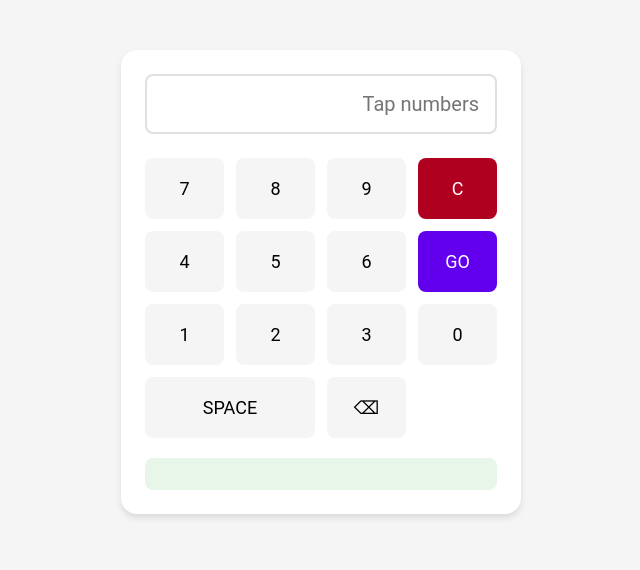
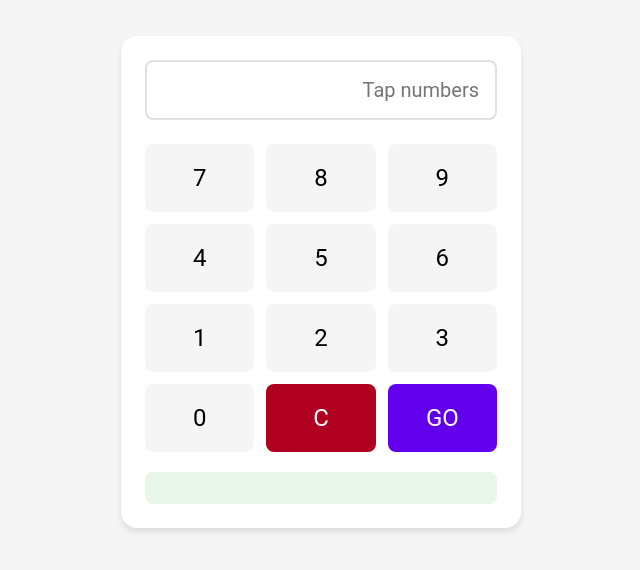
Before and after one commit to VaultSec/mediaan, a plain HTML site: page index.html in a window 1280 px wide. Shown: the part 118-688 px from the top of the page, without its empty margins (319-959 px from the left). Drawn offline with Linux system fonts and the light colour scheme.

Commit message:
Update index.html

```diff
--- a/index.html
+++ b/index.html
@@ -43,7 +43,7 @@
 
         .numpad {
             display: grid;
-            grid-template-columns: repeat(4, 1fr);
+            grid-template-columns: repeat(3, 1fr);
             gap: 12px;
             margin-bottom: 20px;
         }
@@ -52,7 +52,7 @@
             background: #f5f5f5;
             border: none;
             padding: 20px;
-            font-size: 18px;
+            font-size: 24px; /* Increased font size for better visibility */
             border-radius: 8px;
             cursor: pointer;
             transition: all 0.2s;
@@ -63,7 +63,6 @@
         .primary:hover { background: #3700b3; }
         .danger { background: #b00020; color: white; }
         .danger:hover { background: #8a001a; }
-        .space-btn { grid-column: span 2; }
 
         #result {
             font-size: 20px;
@@ -83,20 +82,18 @@
             <button class="btn" onclick="addNum(7)">7</button>
             <button class="btn" onclick="addNum(8)">8</button>
             <button class="btn" onclick="addNum(9)">9</button>
-            <button class="btn danger" onclick="clearInput()">C</button>
 
             <button class="btn" onclick="addNum(4)">4</button>
             <button class="btn" onclick="addNum(5)">5</button>
             <button class="btn" onclick="addNum(6)">6</button>
-            <button class="btn primary" onclick="calculate()">GO</button>
 
             <button class="btn" onclick="addNum(1)">1</button>
             <button class="btn" onclick="addNum(2)">2</button>
             <button class="btn" onclick="addNum(3)">3</button>
 
             <button class="btn" onclick="addNum(0)">0</button>
-            <button class="btn space-btn" onclick="addSpace()">SPACE</button>
-            <button class="btn" onclick="delLast()">⌫</button>
+            <button class="btn danger" onclick="clearInput()">C</button>
+            <button class="btn primary" onclick="calculate()">GO</button>
         </div>
 
         <div id="result"></div>
@@ -125,12 +122,6 @@
         function clearInput() {
             document.getElementById('inputField').value = '';
             document.getElementById('result').textContent = '';
-        }
-
-        function delLast() {
-            const field = document.getElementById('inputField');
-            field.value = field.value.slice(0, -1);
-            calculate();
         }
 
         function calculate() {
```
